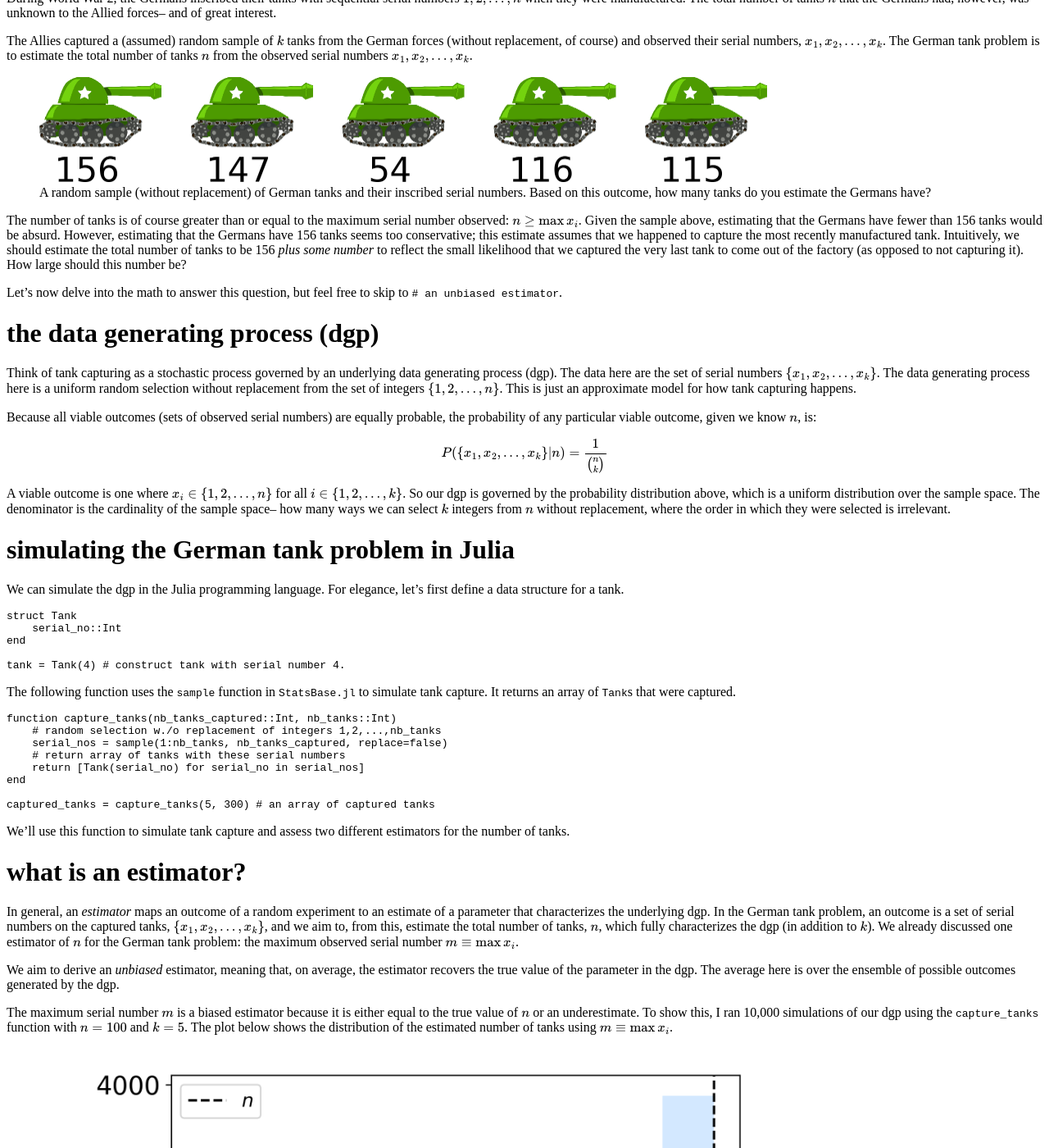
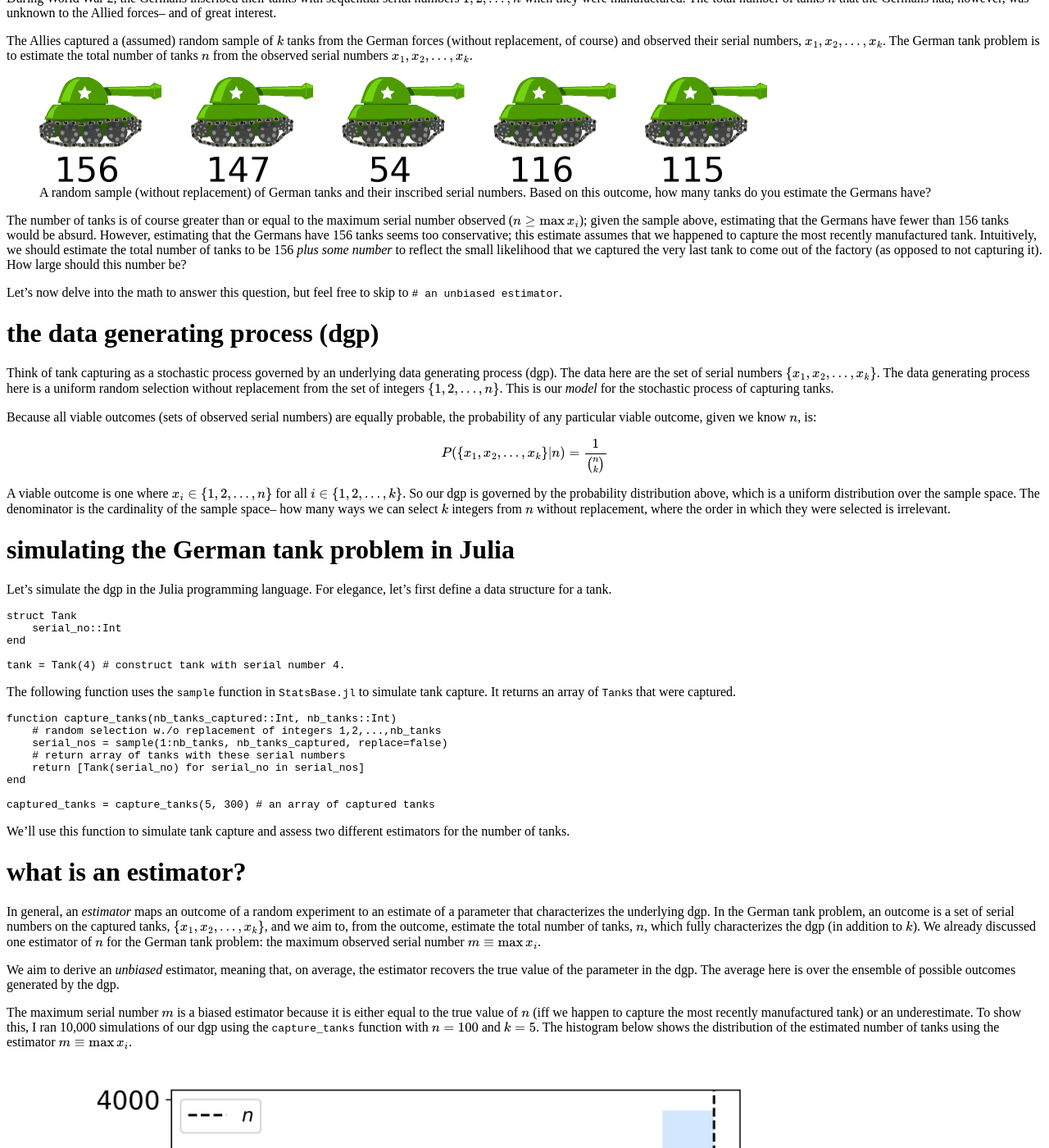
Before and after one commit to SimonEnsemble/oldish_SimonEnsemble.github.io, a Jekyll site: the page built from _posts/2019-11-15-german-tank-problem.md, in a window 1280 px wide and 1400 px high, scrolled down 341 px. Shown: the whole window at 82% size. Built offline with Jekyll 4.4.1, drawn with Linux system fonts in a browser that asks for light colours; formulas are drawn with MathJax 3; comment, search, counter and statistics services are not loaded; some of the changed text lies outside the part shown.

Commit message:
finishing touches

````diff
--- a/_posts/2019-11-15-german-tank-problem.md
+++ b/_posts/2019-11-15-german-tank-problem.md
@@ -20,13 +20,13 @@
     <figcaption>A random sample (without replacement) of German tanks and their inscribed serial numbers. Based on this outcome, how many tanks do you estimate the Germans have?</figcaption>
 </figure>
 
-The number of tanks is of course greater than or equal to the maximum serial number observed: $n \geq \max x_i$. Given the sample above, estimating that the Germans have fewer than 156 tanks would be absurd. However, estimating that the Germans have 156 tanks seems too conservative; this estimate assumes that we happened to capture the most recently manufactured tank. Intuitively, we should estimate the total number of tanks to be 156 *plus some number* to reflect the small likelihood that we captured the very last tank to come out of the factory (as opposed to not capturing it). How large should this number be?
+The number of tanks is of course greater than or equal to the maximum serial number observed ($n \geq \max x_i$); given the sample above, estimating that the Germans have fewer than 156 tanks would be absurd. However, estimating that the Germans have 156 tanks seems too conservative; this estimate assumes that we happened to capture the most recently manufactured tank. Intuitively, we should estimate the total number of tanks to be 156 *plus some number* to reflect the small likelihood that we captured the very last tank to come out of the factory (as opposed to not capturing it). How large should this number be?
 
 Let's now delve into the math to answer this question, but feel free to skip to `# an unbiased estimator`.
 
 # the data generating process (dgp)
 
-Think of tank capturing as a stochastic process governed by an underlying data generating process (dgp). The data here are the set of serial numbers $$\{x_1,x_2,...,x_k\}$$. The data generating process here is a uniform random selection without replacement from the set of integers $$\{1,2,...,n\}$$. This is just an approximate model for how tank capturing happens.
+Think of tank capturing as a stochastic process governed by an underlying data generating process (dgp). The data here are the set of serial numbers $$\{x_1,x_2,...,x_k\}$$. The data generating process here is a uniform random selection without replacement from the set of integers $$\{1,2,...,n\}$$. This is our *model* for the stochastic process of capturing tanks.
 
 Because all viable outcomes (sets of observed serial numbers) are equally probable, the probability of any particular viable outcome, given we know $n$, is:
 
@@ -36,7 +36,7 @@
 
 # simulating the German tank problem in Julia
 
-We can simulate the dgp in the Julia programming language. For elegance, let's first define a data structure for a tank.
+Let's simulate the dgp in the Julia programming language. For elegance, let's first define a data structure for a tank.
 
 ```julia
 struct Tank
@@ -63,16 +63,16 @@
 
 # what is an estimator?
 
-In general, an *estimator* maps an outcome of a random experiment to an estimate of a parameter that characterizes the underlying dgp. In the German tank problem, an outcome is a set of serial numbers on the captured tanks, $$\{x_1, x_2, ..., x_k\}$$, and we aim to, from this, estimate the total number of tanks, $n$, which fully characterizes the dgp (in addition to $k$). We already discussed one estimator of $n$ for the German tank problem: the maximum observed serial number $m\equiv \max x_i$.
+In general, an *estimator* maps an outcome of a random experiment to an estimate of a parameter that characterizes the underlying dgp. In the German tank problem, an outcome is a set of serial numbers on the captured tanks, $$\{x_1, x_2, ..., x_k\}$$, and we aim to, from the outcome, estimate the total number of tanks, $n$, which fully characterizes the dgp (in addition to $k$). We already discussed one estimator of $n$ for the German tank problem: the maximum observed serial number $m\equiv \max x_i$.
 
 We aim to derive an *unbiased* estimator, meaning that, on average, the estimator recovers the true value of the parameter in the dgp. The average here is over the ensemble of possible outcomes generated by the dgp.
 
-The maximum serial number $m$ is a biased estimator because it is either equal to the true value of $n$ or an underestimate. To show this, I ran 10,000 simulations of our dgp using the `capture_tanks` function with $n=100$ and $k=5$. The plot below shows the distribution of the estimated number of tanks using $m \equiv \max x_i$.
+The maximum serial number $m$ is a biased estimator because it is either equal to the true value of $n$ (iff we happen to capture the most recently manufactured tank) or an underestimate. To show this, I ran 10,000 simulations of our dgp using the `capture_tanks` function with $n=100$ and $k=5$. The histogram below shows the distribution of the estimated number of tanks using the estimator $m \equiv \max x_i$.
 
 {:.centerr}
 <figure>
     <img src="/images/german_tank_problem/max_serial_no.png" alt="image" style="width: 75%;">
-    <figcaption>Using the maximum serial number as the estimator of $n$ yields a biased estimator; the average of the estimate over 10,000 simulations is less than the true number of tanks $n$.</figcaption>
+    <figcaption>The maximum serial number observed is a biased estimator of $n$; the average of the estimate over 10,000 simulations is less than the true number of tanks, $n$.</figcaption>
 </figure>
 
 # pursuing an unbiased estimator of $n$
@@ -146,19 +146,19 @@
 
 We obtain an unbiased estimator for $n$, $\hat{n}$, by solving the expression for $E(M \| n)$ directly above for $n$ and replacing $E(M \| n)$ with our observation for $m\equiv\max x_i$. That is, our estimate for the total number of German tanks is the $n$ such that the expected value of $M$ under the data generating process is equal to our observed $m$. We arrive at:
 
-$$\hat{n} = m + \left(\frac{m}{k} - 1\right)$$
+$$\hat{n} = m + \left(\frac{m}{k} - 1\right).$$
 
 Indeed, the estimate of the total number of tanks is the maximum serial number observed plus some number to reflect the small likelihood (provided $k<<m$) of selecting the most recently manufactured tanks (as opposed to missing them). Intuitively, this number gets larger as $m$ gets larger and as $k$ gets smaller.
 
-This estimator $\hat{n}$ has a very intuitive interpretation. Imagine sorting and placing all of the tanks in a line, from 1 to $n$. Then imagine if the tanks we captured were evenly spaced, i.e. had equal gaps of unobserved tanks between them (including the beginning and end). The number that we add to $m$ to arrive at the estimate, $m/k-1$, is this gap between the sampled tanks! So our estimate for the number of tanks is the max serial number plus the number of unobserved tanks in the gap between captured tanks when we assume they are evenly spaced. I have not proven it yet, but I suspect that $m/k-1$ is the expected gap between captured tank serial numbers once we sort them.
+This estimator $\hat{n}$ has a very intuitive interpretation. Imagine sorting and placing all of the tanks in a line, from 1 to $n$. Then imagine if the tanks we captured were evenly spaced, i.e. had equal gaps of unobserved tanks between them (including the beginning and end). The number that we add to $m$ to arrive at the estimate, $m/k-1$, is the size of the gap, i.e. number of unobserved tanks, between the sampled tanks! So our estimate for the number of tanks is the max serial number plus the number of unobserved tanks in the gap between captured tanks when we assume they are evenly spaced. I have not proven it yet, but I suspect that $m/k-1$ is the expected gap between the sorted serial numbers of the captured tanks.
 
 {:.centerr}
 <figure>
     <img src="/images/german_tank_problem/seven_tanks.png" alt="image" style="width: 75%;">
-    <figcaption>If the $k$ captured tanks are evenly spaced among the $n$ (sorted) total tanks, then the gap between them is $m/k-1$. Consider $n=7$ and $k=3$ with captured tanks labeled red. Here, the captured tanks are separated by $6/3-1=1$ unobserved tanks.</figcaption>
+    <figcaption>If the $k$ captured tanks are evenly spaced among the $n$ (sorted) total tanks, then the number of unobserved tanks between them is $m/k-1$. Consider $n=7$ and $k=3$ with captured tanks labeled red ($m=6$). Here, the captured tanks are separated by $6/3-1=1$ unobserved tanks.</figcaption>
 </figure>
 
-The estimator $\hat{n}$ for the total number of tanks is unbiased. To see this, I ran 10,000 simulations of the dgp with $n=100$ and $k=5$ using the `capture_tanks` function, then used $\hat{n}$ above to estimate the number of tanks from the max serial number (and $k$). The distribution of the estimated number of tanks for this estimator is shown below.
+The estimator $\hat{n}$ for the total number of tanks is unbiased. To see this, I ran 10,000 simulations of the dgp with $n=100$ and $k=5$ using the `capture_tanks` function, then used $\hat{n}$ above to estimate the number of tanks from the max serial number in each simulated outcome (and $k$). The distribution of the estimated number of tanks $\hat{n}$ among the simulations is shown below.
 
 {:.centerr}
 <figure>
@@ -178,7 +178,7 @@
 
 # confidence intervals
 
-Our estimate $\hat{n}$ is a *point* estimate. In an *interval* estimate, we desire to give an interval in which the true number of tanks will fall, with a specified confidence. The idea behind "confidence" is as follows. Say the maximum serial number we observed is $m=100$ with a sample size of $k=10$, and consider the hypothesis that the Germans have $10,000$ tanks. It could totally be true that we happened to capture only from within the first $100$ tanks of the $10,000$; we cannot disprove it from our sample. However, given that $n=10,000$, it is an unlikely outcome that all $k=10$ tanks were sampled from only the first $100$ of the $10,000$ tanks; it is more likely to have a larger max serial number than $100$ if there were $10,000$ tanks. This gives us some confidence that the Germans have *less* than $10,000$ tanks.
+Our estimate $\hat{n}$ is a *point* estimate. In an *interval* estimate, we desire to estimate an interval in which the number of tanks belongs, which is associated with a confidence. The idea behind "confidence" is as follows. Say the maximum serial number we observed is $m=100$ with a sample size of $k=10$, and consider the hypothesis that the Germans have $10,000$ tanks. It could totally be true that we happened to capture only from within the first $100$ tanks of the $10,000$; we cannot disprove this hypothesis from our sample. However, given that $n=10,000$, it is an unlikely outcome that all $k=10$ tanks were sampled from only the first $100$ of the $10,000$ tanks; it is more likely to have a larger max serial number than $100$ if there were $10,000$ tanks. This gives us some confidence that the Germans have *less* than $10,000$ tanks.
 
 Here is a computational and conceptually illustrative way to obtain an upper limit on the number of tanks with some confidence. The box plots below visualize the distribution of $\hat{n}$ over 100,000 simulations for a series of $n$, simulated using the `capture_tanks` function. The blue horizontal line is the point estimate $\hat{n}$ for $k=10$ and $m=100$. Based on the box plots, which break the distributions into quantiles, we would we see $\hat{n}$ below what we observe with only 25% probability when $n\approx 135$. Thus, based on our observation $m=100$ with $k=10$ captured tanks, we would reject the null hypothesis that $n=135$ at a level of significance of 75%, since it is sufficiently unlikely that the max serial number would be so low (100) if there were truly 135 tanks. Therefore, if $m=100$ and $k=10$, we would say that the number of tanks the Germans have is less than 135 with 75% confidence.
 
````
Also changed, not shown: other parts of _posts/2019-11-15-german-tank-problem.md (+2 -2 lines).
